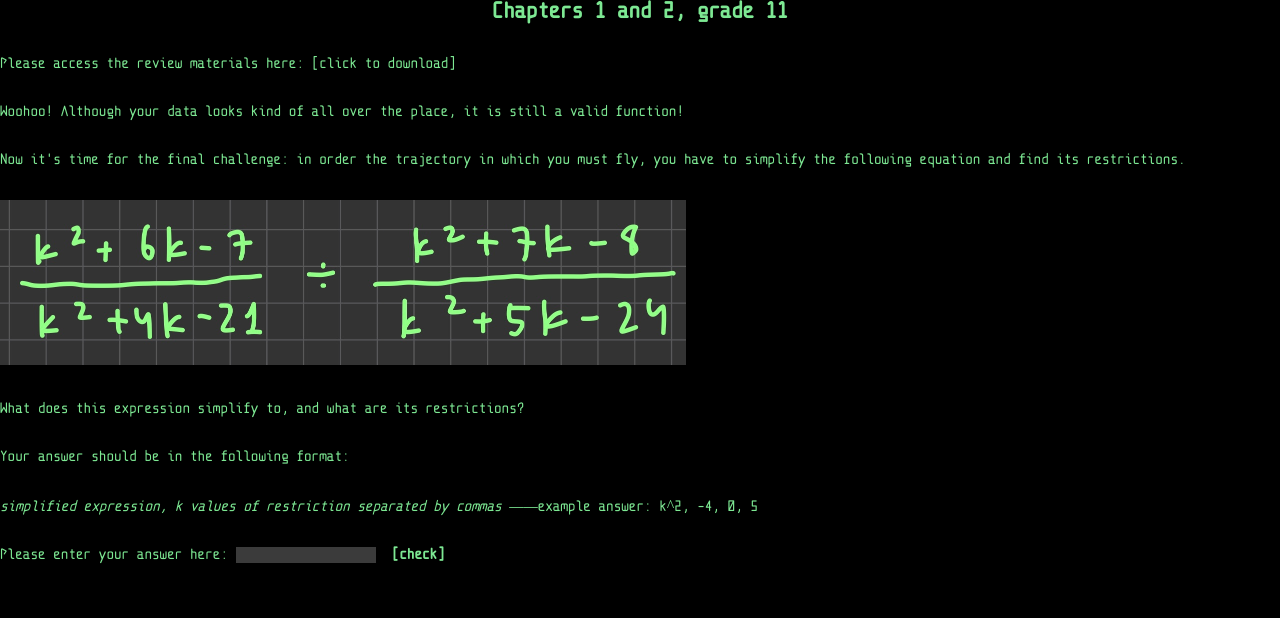
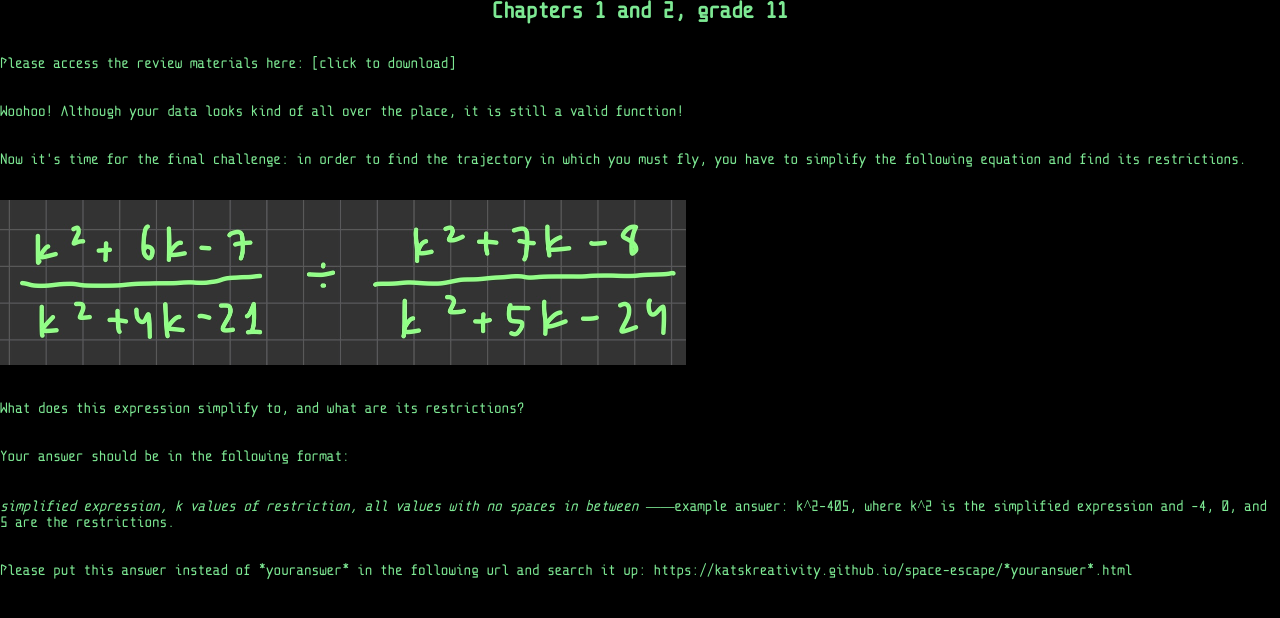
Before and after one commit to katskreativity/space-escape, a plain HTML site: page q8.html in a window 1280 px wide. Drawn offline with Linux system fonts and the light colour scheme.

Commit message:
Initial commit

```diff
--- a/q8.html
+++ b/q8.html
@@ -23,7 +23,7 @@
         </article>
         <br></br>
         <article>
-            <p>Now it's time for the final challenge: in order the trajectory in which you must fly, you have to simplify the following equation and find its restrictions.</p>
+            <p>Now it's time for the final challenge: in order to find the trajectory in which you must fly, you have to simplify the following equation and find its restrictions.</p>
         </article>
         <br></br>
         <article>
@@ -39,11 +39,11 @@
         </article>
         <br></br>
         <article>
-            <p><em>simplified expression, k values of restriction separated by commas ——</em>example answer: k^2, -4, 0, 5</p>
+            <p><em>simplified expression, k values of restriction, all values with no spaces in between ——</em>example answer: k^2-405, where k^2 is the simplified expression and -4, 0, and 5 are the restrictions.</p>
         </article>
         <br></br>
         <article>
-            <p>Please enter your answer here: <input type="text" id="answer7" autocomplete="off"/>  <button class="button-1" onclick="return submit7();"><b>[check]</b></button></p>
+            <p>Please put this answer instead of *youranswer* in the following url and search it up: https://katskreativity.github.io/space-escape/*youranswer*.html</p>
         </article>
         <article>
             <div id="error8"></div>
```
Also changed, not shown: q4.html (+5 -1 lines), 1-8-731.html (renamed from prelast.html), 29-5829.html (renamed from special.html), ss.png (added), 2 other files.
